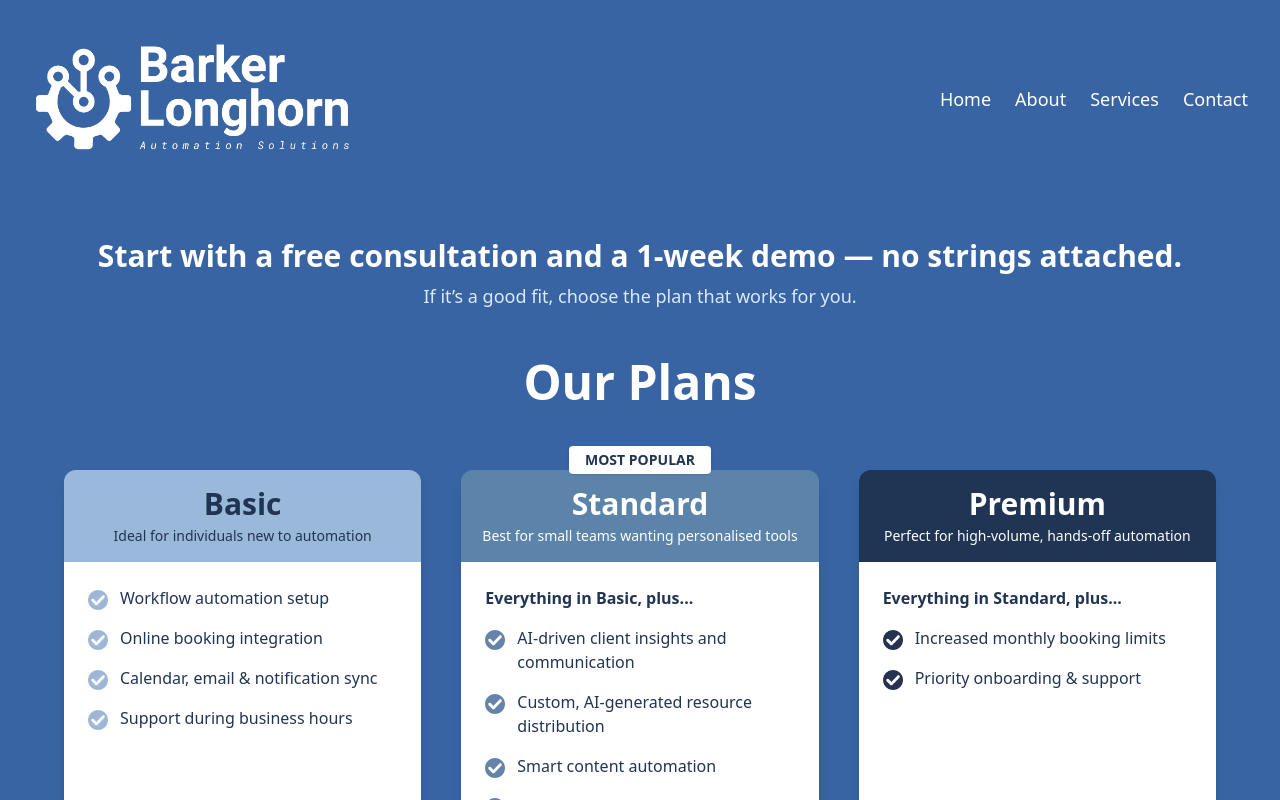
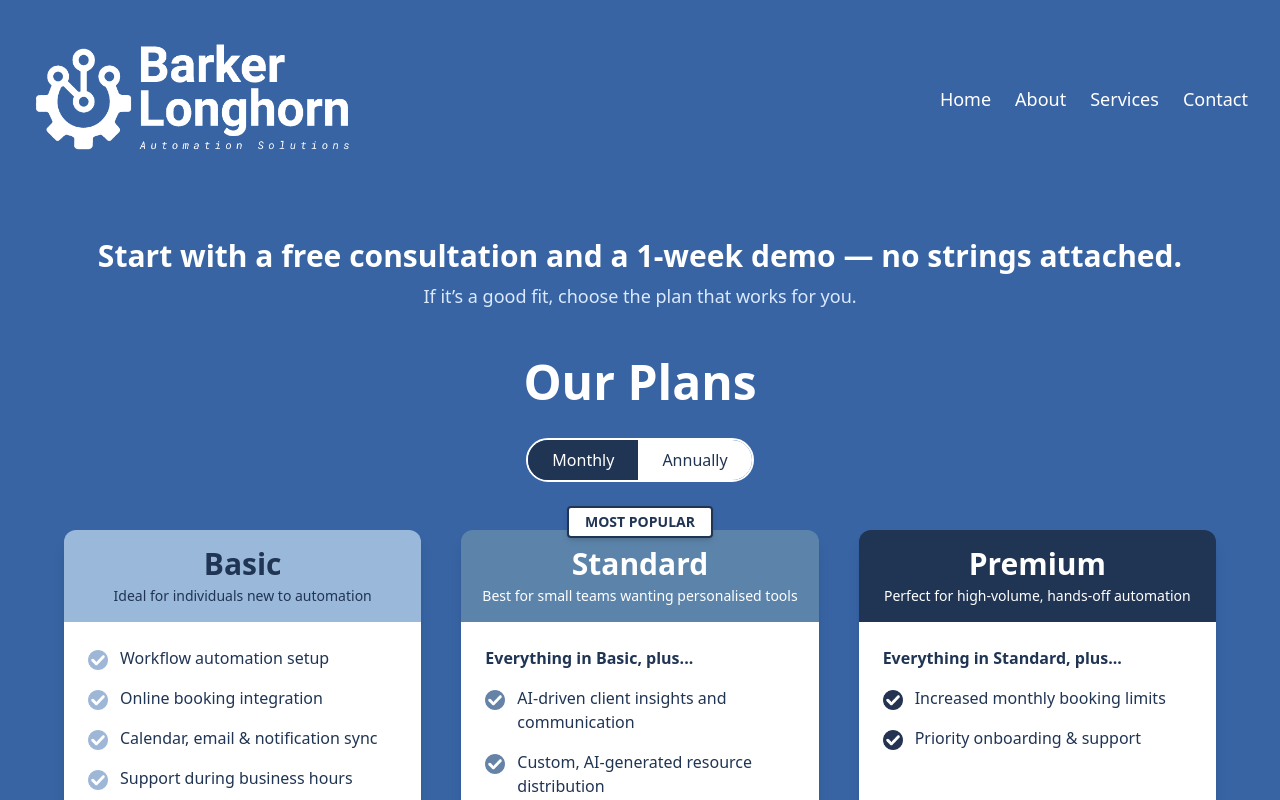
Before and after one commit to eviebarker/softlandingsproject-site, a React (Create React App) app: page /services in a window 1280 px wide. Shown: the top 800 px of the page. Built offline with nearby package versions, Linux system fonts and the light colour scheme.

Commit message:
month/year toggle on services page

```diff
--- a/src/pages/Services.js
+++ b/src/pages/Services.js
@@ -1,4 +1,4 @@
-import React from "react";
+import React, { useState } from "react";
 import { Link } from "react-router-dom";
 import logo from "../assets/logowhite.png";
 import basictick from "../assets/basictick.png";
@@ -6,6 +6,21 @@ import standardtick from "../assets/standardtick.png";
 import premiumtick from "../assets/premiumtick.png";
 
 function Services() {
+  const [billingCycle, setBillingCycle] = useState("monthly");
+
+  const pricing = {
+    monthly: {
+      basic: "£10/month",
+      standard: "£25/month",
+      premium: "£50/month",
+    },
+    annual: {
+      basic: "£100/year",
+      standard: "£250/year",
+      premium: "£500/year",
+    },
+  };
+
   return (
     <div className="min-h-screen bg-[#3864a4] text-white px-8 py-10 font-sans">
       <div className="relative z-10">
@@ -33,7 +48,33 @@ function Services() {
             </p>
           </div>
 
-          <h1 className="text-5xl font-bold mb-16 text-center">Our Plans</h1>
+          <h1 className="text-5xl font-bold mb-8 text-center">Our Plans</h1>
+
+          {/* Billing Toggle */}
+          <div className="text-center mb-12">
+            <div className="inline-flex rounded-full overflow-hidden border-2 border-white">
+              <button
+                className={`px-6 py-2 font-medium transition ${
+                  billingCycle === "monthly"
+                    ? "bg-[#203454] text-white"
+                    : "bg-white text-[#203454]"
+                }`}
+                onClick={() => setBillingCycle("monthly")}
+              >
+                Monthly
+              </button>
+              <button
+                className={`px-6 py-2 font-medium transition ${
+                  billingCycle === "annual"
+                    ? "bg-[#203454] text-white"
+                    : "bg-white text-[#203454]"
+                }`}
+                onClick={() => setBillingCycle("annual")}
+              >
+                Annually
+              </button>
+            </div>
+          </div>
 
           <div className="grid grid-cols-1 md:grid-cols-3 gap-10 relative">
             {/* BASIC */}
@@ -64,7 +105,7 @@ function Services() {
                   </ul>
                 </div>
                 <div className="bg-[#99b8da] text-center py-4 text-xl font-bold text-[#203454]">
-                  £10/month
+                  {pricing[billingCycle].basic}
                 </div>
               </div>
               <button className="w-full mt-4 text-lg bg-white text-[#3864a4] font-semibold py-4 px-8 rounded shadow hover:bg-[#99b8da] hover:text-white transition">
@@ -74,8 +115,8 @@ function Services() {
 
             {/* STANDARD */}
             <div className="flex flex-col items-center w-full relative">
-              {/* Most Popular Banner */}
-              <div className="absolute -top-6 bg-white text-[#203454] text-sm font-semibold px-4 py-1 rounded shadow">
+              {/* MOST POPULAR tag */}
+              <div className="absolute -top-6 bg-white text-[#203454] text-sm font-semibold px-4 py-1 rounded border-2 border-[#203454] shadow-md">
                 MOST POPULAR
               </div>
 
@@ -106,7 +147,7 @@ function Services() {
                   </ul>
                 </div>
                 <div className="bg-[#5c84aa] text-center py-4 text-xl font-bold text-white">
-                  £25/month
+                  {pricing[billingCycle].standard}
                 </div>
               </div>
               <button className="w-full mt-4 text-lg bg-white text-[#3864a4] font-semibold py-4 px-8 rounded shadow hover:bg-[#5c84aa] hover:text-white transition">
@@ -135,7 +176,7 @@ function Services() {
                   </ul>
                 </div>
                 <div className="bg-[#203454] text-center py-4 text-xl font-bold text-white">
-                  £50/month
+                  {pricing[billingCycle].premium}
                 </div>
               </div>
               <button className="w-full mt-4 text-lg bg-white text-[#3864a4] font-semibold py-4 px-8 rounded shadow hover:bg-[#203454] hover:text-white transition">
```
